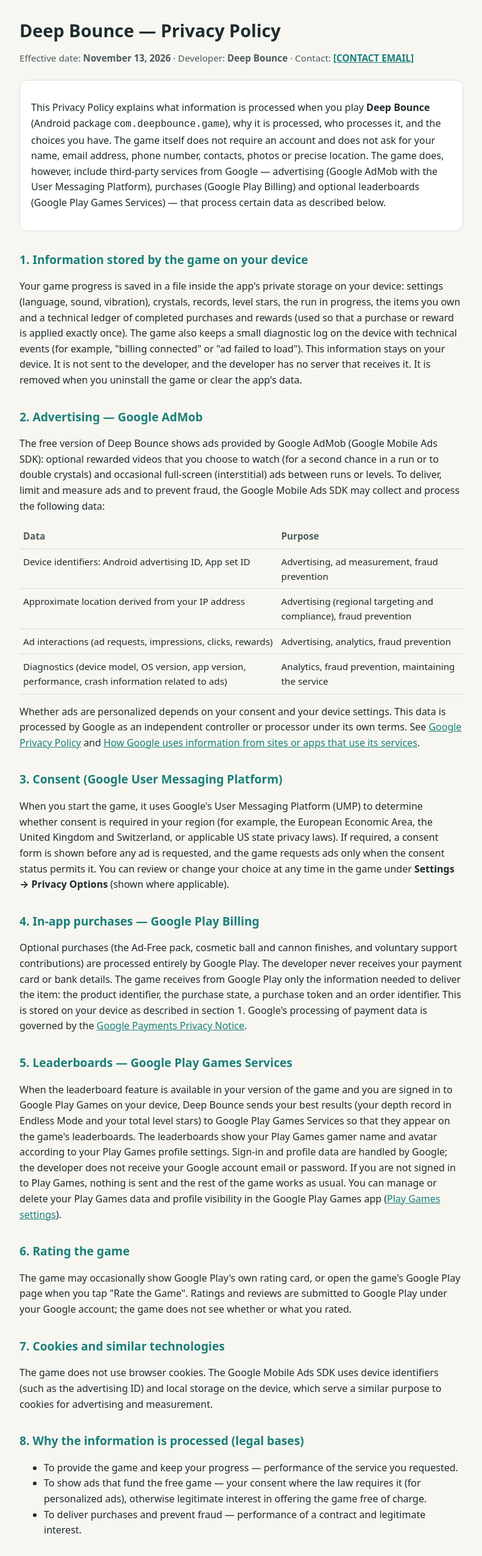
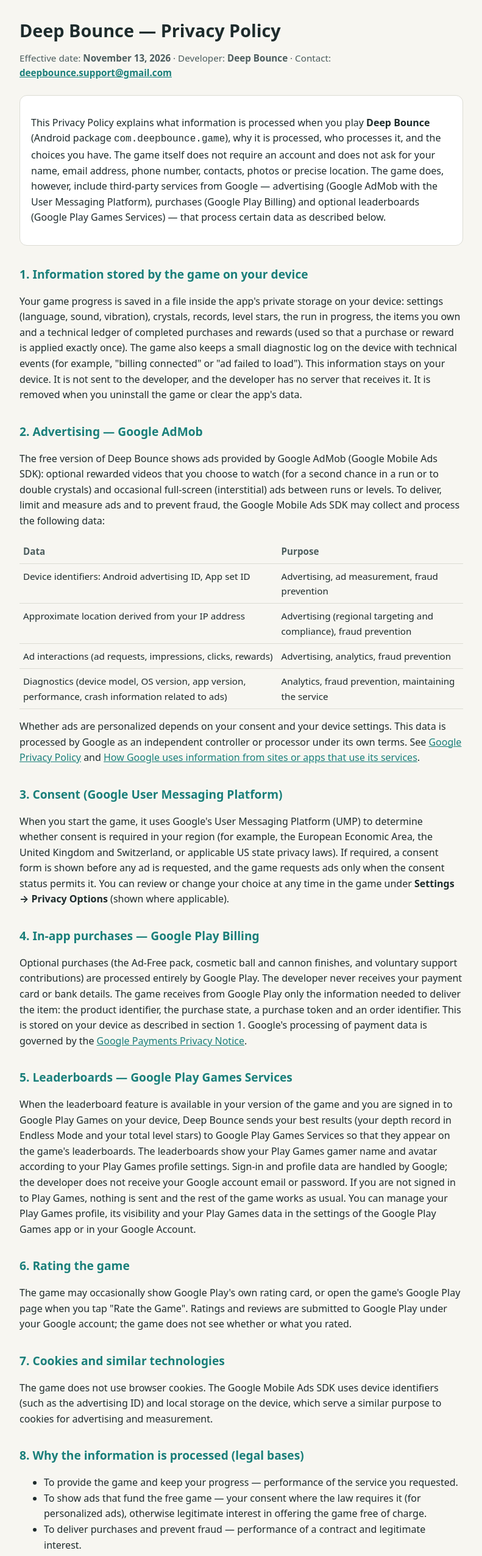
Before and after one commit to vladislavdrucok-tech/deepbounce, a plain HTML site: page site/index.html in a window 1280 px wide. Shown: the top 2552 px of the page at 61% size, without its empty margins (244-1035 px from the left). Drawn offline with Linux system fonts and the light colour scheme.

Commit message:
Privacy Policy: support contact deepbounce.support@gmail.com, no placeholders left
Co-Authored-By: Claude Opus 5.5 <noreply@anthropic.com>
Claude-Session: https://claude.ai/code/session_01PfjXwy9ehe6Sy6KtKvuXPg

```diff
--- a/site/index.html
+++ b/site/index.html
@@ -31,7 +31,7 @@
 <main>
 <h1>Deep Bounce — Privacy Policy</h1>
 <p class="meta">Effective date: <strong>November 13, 2026</strong> · Developer: <strong>Deep Bounce</strong> ·
-Contact: <a href="mailto:[CONTACT EMAIL]"><strong>[CONTACT EMAIL]</strong></a></p>
+Contact: <a href="mailto:deepbounce.support@gmail.com"><strong>deepbounce.support@gmail.com</strong></a></p>
 
 <div class="card">
 <p>This Privacy Policy explains what information is processed when you play <strong>Deep Bounce</strong>
@@ -92,8 +92,8 @@ record in Endless Mode and your total level stars) to Google Play Games Services
 leaderboards. The leaderboards show your Play Games gamer name and avatar according to your Play Games profile
 settings. Sign-in and profile data are handled by Google; the developer does not receive your Google account email
 or password. If you are not signed in to Play Games, nothing is sent and the rest of the game works as usual. You
-can manage or delete your Play Games data and profile visibility in the Google Play Games app
-(<a href="https://support.google.com/googleplay/answer/2954594">Play Games settings</a>).</p>
+can manage your Play Games profile, its visibility and your Play Games data in the settings of the Google Play
+Games app or in your Google Account.</p>
 
 <h2>6. Rating the game</h2>
 <p>The game may occasionally show Google Play's own rating card, or open the game's Google Play page when you tap
@@ -155,7 +155,7 @@ personal information, please contact the developer and it will be addressed.</p>
 published at this address with its effective date. Significant changes will be reflected in the game's store listing.</p>
 
 <h2>16. Contact</h2>
-<p>Questions or requests about this Privacy Policy: <a href="mailto:[CONTACT EMAIL]">[CONTACT EMAIL]</a>
+<p>Questions or requests about this Privacy Policy: <a href="mailto:deepbounce.support@gmail.com">deepbounce.support@gmail.com</a>
 (Deep Bounce).</p>
 
 <footer>Deep Bounce · Privacy Policy</footer>
```
Also changed, not shown: site/privacy-policy.html (+4 -4 lines), store/privacy-policy.html (+4 -4 lines), 2 other files.
